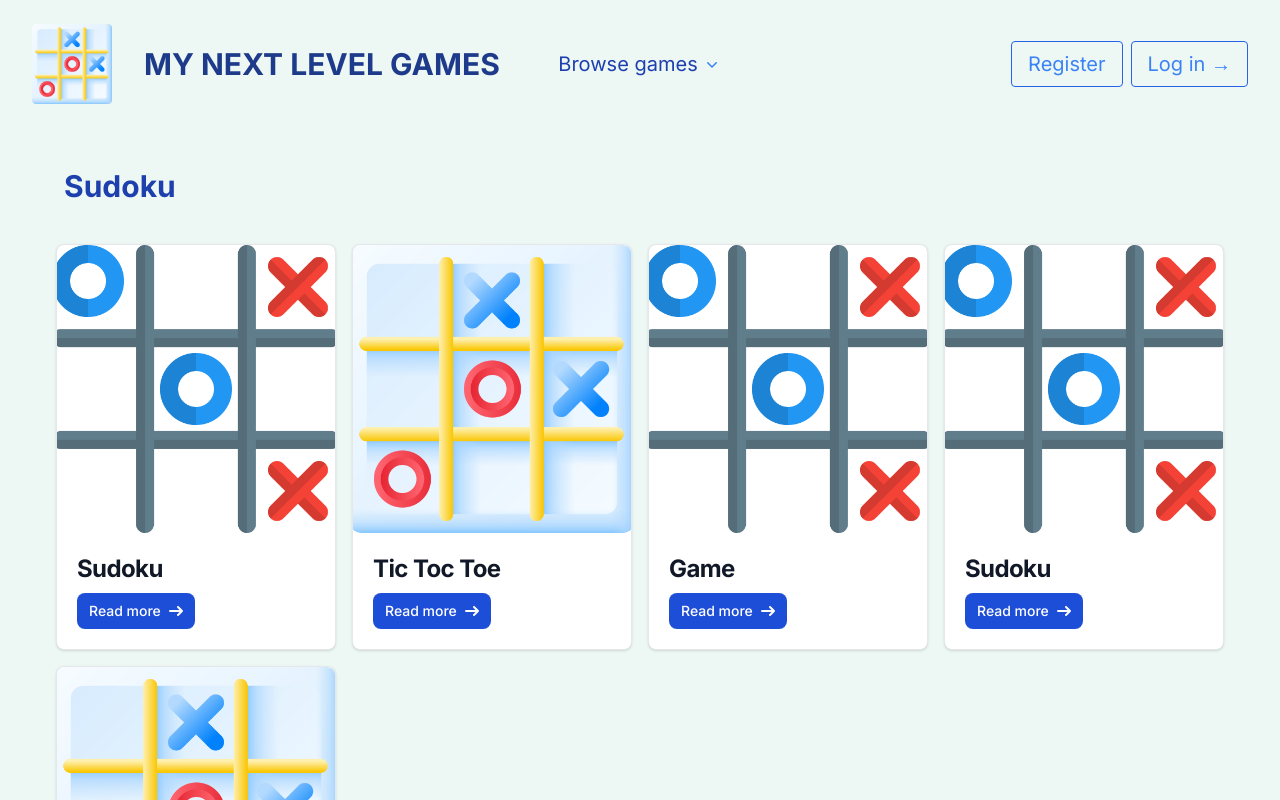
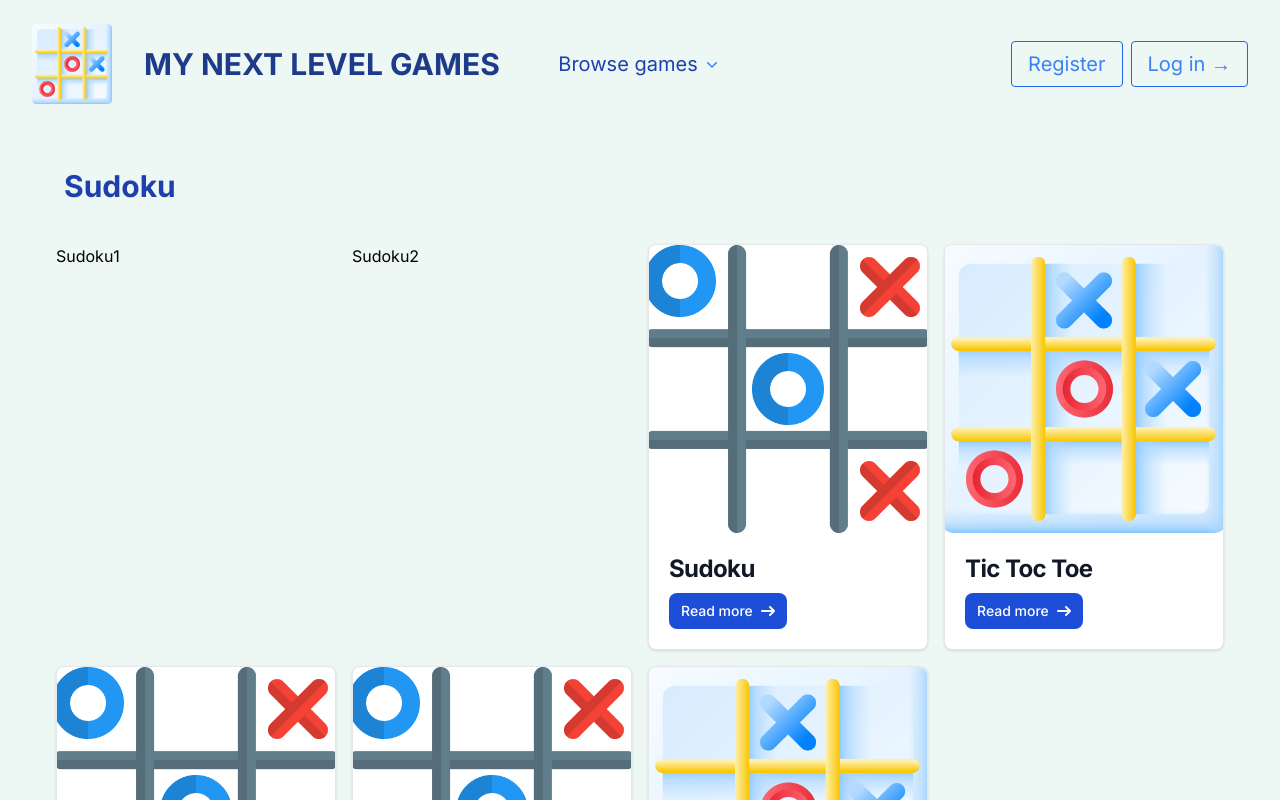
Before and after one commit to plamenpk/MyGames, a Next.js app in the folder mygames/: page /games/sudoku in a window 1280 px wide. Shown: the top 800 px of the page. Built offline with nearby package versions, Linux system fonts and the light colour scheme.

Commit message:
Add dynamic path

```diff
--- a/mygames/app/games/sudoku/page.tsx
+++ b/mygames/app/games/sudoku/page.tsx
@@ -1,5 +1,6 @@
 import { GAMES } from "@/common/sudoku/data";
 import CardForm from "@/components/UI/CardForm";
+import Link from "next/link";
 
 const Sudoku = () => {
   return (
@@ -8,7 +9,8 @@ const Sudoku = () => {
         <h1> Sudoku</h1>
       </header>
       <main className="m-6 px-8 grid grid-cols-1 sm:grid-cols-2 md:grid-cols-3 lg:grid-cols-4 gap-4">
-
+        <p><Link href='/games/sudoku/sudoku1'>Sudoku1</Link></p>
+        <p><Link href='/games/sudoku/sudoku2'>Sudoku2</Link></p>
         {GAMES.map((game, i) => <CardForm key={i} slug="/games/sudoku/singleSudokuGame" id={game.id} img={game.img}>{game.name}</CardForm>)}
       </main>
     </>
```
Also changed, not shown: mygames/app/games/sudoku/[sudokuSlug]/page.tsx (renamed from mygames/app/games/sudoku/singleSudokuGame/page.tsx).
